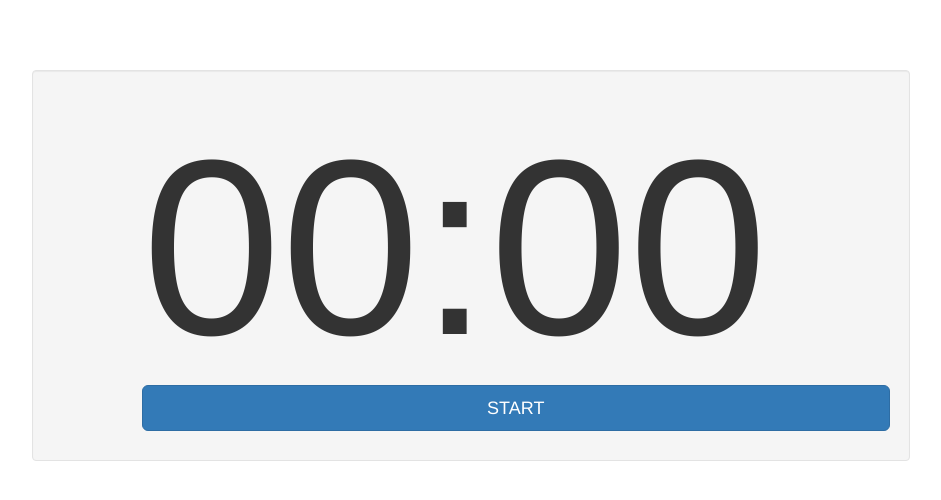
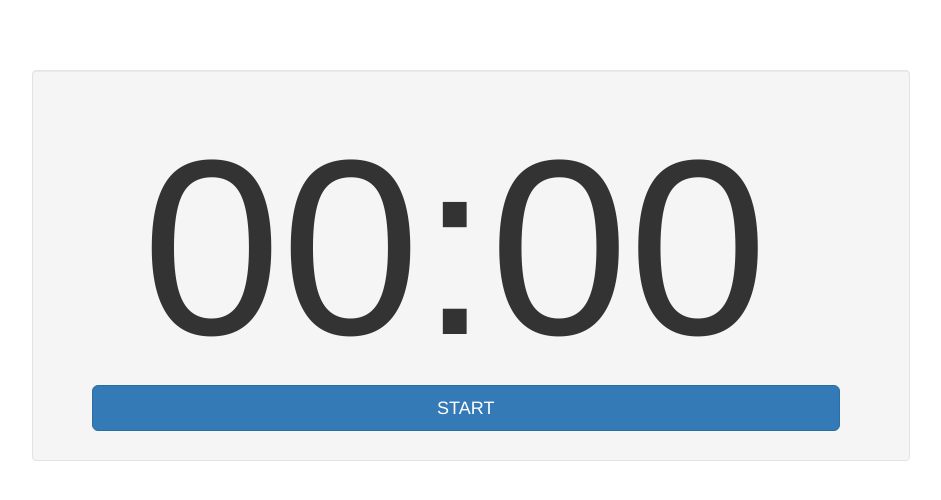
Before and after one commit to Toasterz/pomo2, a website: page public/html/index.html in a window 1280 px wide. Shown: the whole page, without its empty margins (218-1159 px from the left). Drawn offline with nearby package versions, Linux system fonts and the light colour scheme; files that its build step writes are made by us from their sources; files whose address does not match are found by name.

Commit message:
aligned button

```diff
--- a/public/css/main.css
+++ b/public/css/main.css
@@ -7,5 +7,5 @@ body{
   padding-left:90px;
 }
 #startbutton{
-  margin-right: 100px;
+  margin-left: -50px;
 }
```
